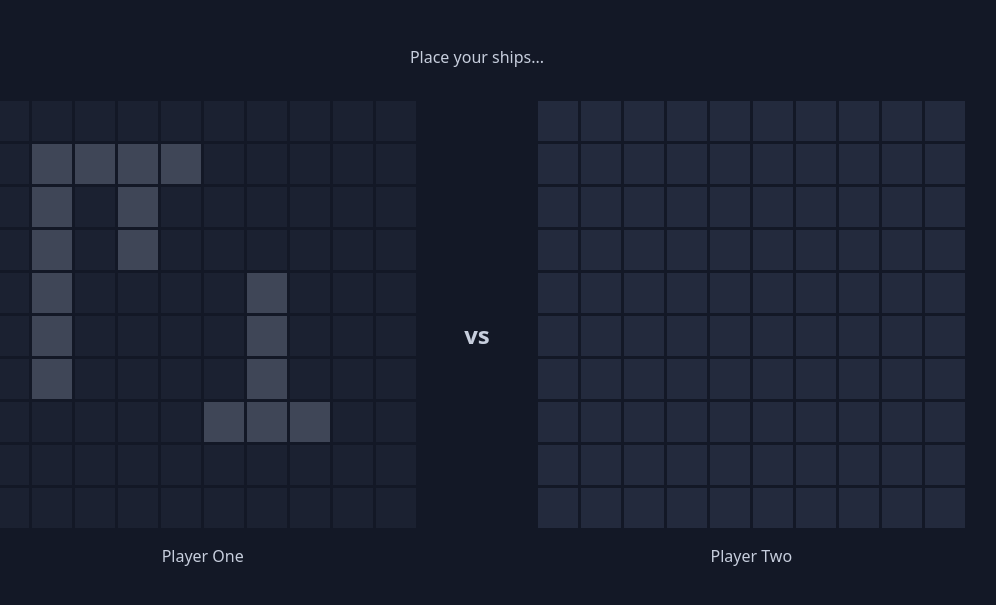
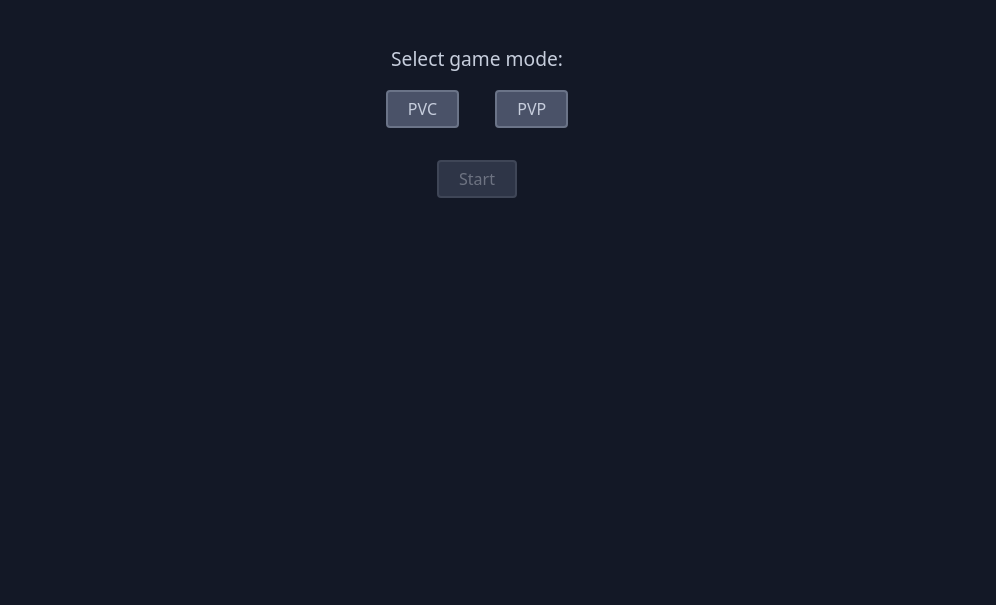
Before and after one commit to korot0/battleship, a website built with webpack: page src/index.html in a window 1280 px wide. Shown: the part 99-704 px from the top of the page, without its empty margins (163-1159 px from the left). Built offline with nearby package versions, Linux system fonts and the light colour scheme.

Commit message:
feat: add and style menu buttons

```diff
--- a/src/index.html
+++ b/src/index.html
@@ -7,9 +7,15 @@
   </head>
   <body>
     <h1 class="game-title">BATTLESHIP</h1>
-    <p class="announcements">Place your ships...</p>
-    <section id="menu-screen"></section>
-    <section id="game-screen">
+    <div class="announcements">Select game mode:</div>
+    <section class="menu-screen">
+      <div class="mode-btns-container">
+        <button>PVC</button>
+        <button>PVP</button>
+      </div>
+      <button class="disabled">Start</button>
+    </section>
+    <section class="game-screen hidden">
       <section class="board board-playerOne">
         <div class="board-grid"></div>
         <p>Player One</p>
@@ -30,6 +36,6 @@
         </div>
       </section>
     </section>
-    <section id="end-screen"></section>
+    <section class="end-screen hidden"></section>
   </body>
 </html>
--- a/src/styles.css
+++ b/src/styles.css
@@ -39,7 +39,7 @@ body {
   align-self: center;
 }
 
-#game-screen {
+.game-screen {
   margin: 2rem;
   display: flex;
   gap: 3rem;
@@ -112,3 +112,21 @@ body {
   pointer-events: none;
   opacity: 0.5;
 }
+
+.announcements {
+  font-size: 1.2rem;
+}
+
+button {
+  padding: 5px 20px;
+  margin: 1rem;
+  color: var(--text);
+  background: var(--ship-border);
+  border: 2px solid var(--ship);
+  border-radius: 4px;
+  transition: transform 0.2s ease;
+}
+
+button:hover {
+  transform: scale(1.1);
+}
```
